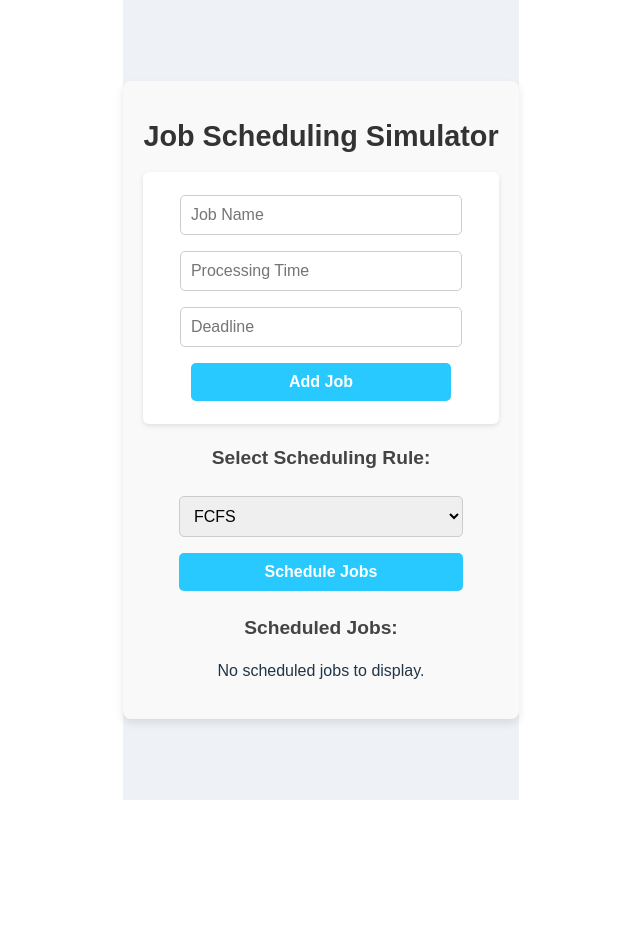
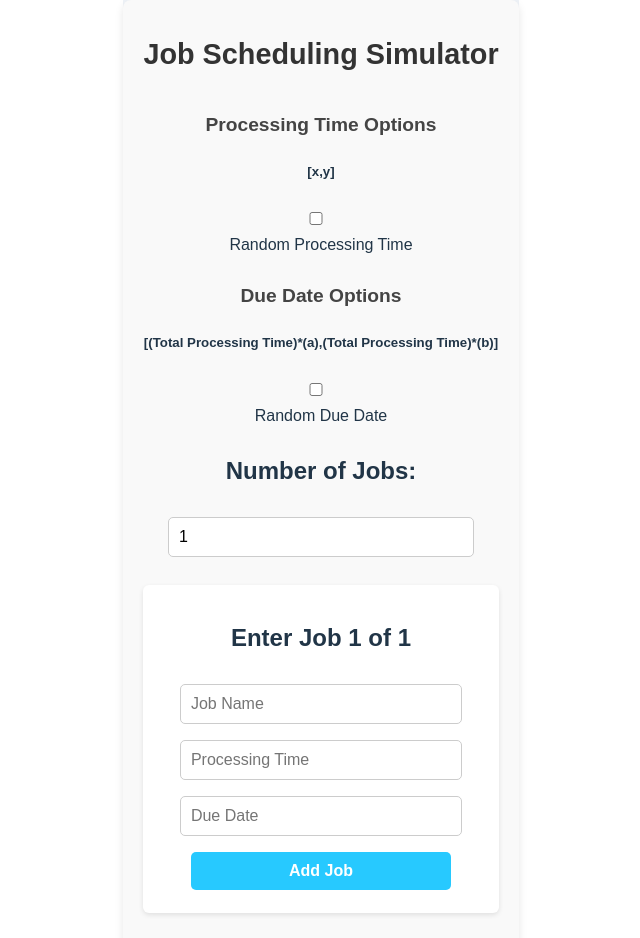
Before and after one commit to Vedansh7-7/Job-Scheduler, a React (Vite) app in the folder Frontend/PIE/: page / in a window 1280 px wide. Shown: the top 938 px of the page, without its empty margins (319-959 px from the left). Before the commit the page ends 800 px from the top, so only its background shows below. Built offline with nearby package versions, Linux system fonts and the light colour scheme.

Commit message:
Random and number of jobs

```diff
--- a/Frontend/PIE/src/App.css
+++ b/Frontend/PIE/src/App.css
@@ -1,5 +1,5 @@
 body, html {
-  height: 100%;
+  min-height: 100%;
   margin: 0;
   display: flex;
   justify-content: center;
@@ -16,6 +16,7 @@ body, html {
   background-color: #f9f9f9;
   border-radius: 8px;
   box-shadow: 0 4px 8px rgba(0, 0, 0, 0.1);
+  overflow-y: auto;
 }
 
 h1 {
@@ -112,3 +113,60 @@ select {
 select option {
   font-size: 1em;
 }
+
+/* New Styles for Random/Manual Entry Options */
+.random{
+  padding: 5px 0px;
+}
+
+.random label{
+    font-size: 16px;
+}
+
+
+.option-section {
+  width: 100%;
+  margin: 15px 0;
+  padding: 10px;
+  background-color: #f5f5f5;
+  border-radius: 6px;
+  box-shadow: 0 1px 3px rgba(0, 0, 0, 0.1);
+}
+
+.option-section h4 {
+  margin-bottom: 10px;
+  font-size: 1.1em;
+  color: #555;
+}
+
+.option-label {
+  display: block;
+  margin-bottom: 5px;
+  font-size: 0.9em;
+  color: #333;
+  text-align: left;
+  width: 80%;
+  max-width: 300px;
+}
+
+input[type="checkbox"] {
+  margin-right: 10px;
+}
+
+input.range-input {
+  display: inline-block;
+  width: 45%;
+  max-width: 130px;
+}
+
+.range-group {
+  display: flex;
+  justify-content: space-between;
+  width: 80%;
+  max-width: 300px;
+  margin-bottom: 10px;
+}
+
+.range-group input {
+  margin: 0;
+}
--- a/Frontend/PIE/src/App.jsx
+++ b/Frontend/PIE/src/App.jsx
@@ -1,4 +1,3 @@
-// App.js
 import React, { useState } from 'react';
 import JobForm from './Components/JobForm';
 import RuleSelector from './Components/RuleSelector';
@@ -7,29 +6,122 @@ import { scheduleJobs } from './Components/schedulingRules';
 import './App.css';
 
 function App() {
+  const [jobCount, setJobCount] = useState(1);
   const [jobs, setJobs] = useState([]);
   const [selectedRule, setSelectedRule] = useState("FCFS");
   const [scheduledJobs, setScheduledJobs] = useState([]);
+  const [processingTimeRandom, setProcessingTimeRandom] = useState(false);
+  const [dueDateRandom, setDueDateRandom] = useState(false);
+  const [processingRange, setProcessingRange] = useState({ min: 1, max: 10 });
+  const [dueDateMultiplier, setDueDateMultiplier] = useState({ a: 1, b: 2 });
 
-  const handleAddJob = (job) => {
-    setJobs([...jobs, job]);
+  const handleJobCountChange = (e) => setJobCount(Math.max(1, Number(e.target.value)));
+
+  const handleAddJob = (newJob) => {
+    setJobs([...jobs, newJob]);
   };
 
-  const handleRuleChange = (rule) => {
-    setSelectedRule(rule);
-  };
+  const handleRuleChange = (rule) => setSelectedRule(rule);
 
-  const handleScheduleJobs = () => {
-    const result = scheduleJobs(jobs, selectedRule);
-    setScheduledJobs(result);
-  };
+  const handleScheduleJobs = () => setScheduledJobs(scheduleJobs(jobs, selectedRule));
 
   return (
     <div className="App">
       <h1>Job Scheduling Simulator</h1>
-      <JobForm onAddJob={handleAddJob} />
-      <RuleSelector selectedRule={selectedRule} onRuleChange={handleRuleChange} />
-      <button onClick={handleScheduleJobs}>Schedule Jobs</button>
+
+      <div className="ptrandom random">
+        <h3>Processing Time Options</h3>
+        <h5>[x,y]</h5>
+        <label>
+          <input
+            type="checkbox"
+            checked={processingTimeRandom}
+            onChange={() => setProcessingTimeRandom(!processingTimeRandom)}
+          />
+          <br/>Random Processing Time
+        </label>
+        {processingTimeRandom && (
+          <div>
+            <span style={{fontWeight: 600}}>x: </span>
+            <input
+              type="number"
+              placeholder="Min"
+              value={processingRange.min}
+              onChange={(e) => setProcessingRange({ ...processingRange, min: Number(e.target.value) })}
+            />
+            <br/>
+            <span style={{fontWeight: 600}}>y: </span>
+            <input
+              type="number"
+              placeholder="Max"
+              value={processingRange.max}
+              onChange={(e) => setProcessingRange({ ...processingRange, max: Number(e.target.value) })}
+            />
+          </div>
+        )}
+      </div>
+
+      <div className="ddrandom random">
+        <h3>Due Date Options</h3>
+        <h5>[(Total Processing Time)*(a),(Total Processing Time)*(b)]</h5>
+        <label>
+          <input
+            type="checkbox"
+            checked={dueDateRandom}
+            onChange={() => setDueDateRandom(!dueDateRandom)}
+          />
+          <br/>Random Due Date
+        </label>
+        {dueDateRandom && (
+          <div>
+            <span style={{fontWeight: 600}}>a: </span>
+            <input
+              type="number"
+              placeholder="Multiplier a"
+              value={dueDateMultiplier.a}
+              onChange={(e) => setDueDateMultiplier({ ...dueDateMultiplier, a: Number(e.target.value) })}
+            />
+            <br/>
+            <span style={{fontWeight: 600}}>b: </span>
+            <input
+              type="number"
+              placeholder="Multiplier b"
+              value={dueDateMultiplier.b}
+              onChange={(e) => setDueDateMultiplier({ ...dueDateMultiplier, b: Number(e.target.value) })}
+            />
+          </div>
+        )}
+      </div>
+
+      <label>
+        <h2>Number of Jobs:</h2>
+        <input
+          type="number"
+          min="1"
+          value={jobCount}
+          onChange={handleJobCountChange}
+        />
+      </label>
+
+      {jobs.length < jobCount ? (
+        <JobForm
+          jobIndex={jobs.length}
+          jobCount={jobCount}
+          onAddJob={handleAddJob}
+          processingTimeRandom={processingTimeRandom}
+          dueDateRandom={dueDateRandom}
+        />
+      ) : (
+        <div>
+          <p>All jobs added!</p>
+          <RuleSelector
+            selectedRule={selectedRule}
+            onRuleChange={handleRuleChange}
+          />
+          <button onClick={handleScheduleJobs}>Schedule Jobs</button>
+        </div>
+      )}
+
       <ScheduleDisplay scheduledJobs={scheduledJobs} />
     </div>
   );
--- a/Frontend/PIE/src/Components/JobForm.jsx
+++ b/Frontend/PIE/src/Components/JobForm.jsx
@@ -1,7 +1,33 @@
-import React, { useState } from 'react';
+import React, { useState, useEffect } from 'react';
 
-function JobForm({ onAddJob }) {
-  const [job, setJob] = useState({ name: '', processingTime: '', deadline: '', slack: '' });
+function JobForm({ onAddJob, jobIndex, jobCount, processingTimeRandom, processingRange, dueDateRandom, dueDateMultiplier }) {
+  const [job, setJob] = useState({ name: '', processingTime: '', duedate: '' });
+  const [totalProcessingTime, setTotalProcessingTime] = useState(0);
+
+  useEffect(() => {
+    if (processingTimeRandom) {
+      // Generate random processing time within the specified range
+      const randomProcessingTime = Math.floor(Math.random() * (processingRange.max - processingRange.min + 1)) + processingRange.min;
+      setJob((prev) => ({ ...prev, processingTime: randomProcessingTime }));
+      setTotalProcessingTime((prev) => prev + randomProcessingTime);
+    } else {
+      // Reset processing time when not random
+      setJob((prev) => ({ ...prev, processingTime: '' }));
+    }
+  }, [processingTimeRandom, processingRange]);
+
+  useEffect(() => {
+    if (dueDateRandom && totalProcessingTime > 0) {
+      // Generate random due date based on total processing time and multiplier range
+      const randomDueDate = Math.floor(
+        Math.random() * (totalProcessingTime * dueDateMultiplier.b - totalProcessingTime * dueDateMultiplier.a + 1)
+      ) + totalProcessingTime * dueDateMultiplier.a;
+      setJob((prev) => ({ ...prev, duedate: randomDueDate }));
+    } else {
+      // Reset due date when not random
+      setJob((prev) => ({ ...prev, duedate: '' }));
+    }
+  }, [dueDateRandom, totalProcessingTime, dueDateMultiplier]);
 
   const handleChange = (e) => {
     const { name, value } = e.target;
@@ -10,17 +36,49 @@ function JobForm({ onAddJob }) {
 
   const handleSubmit = (e) => {
     e.preventDefault();
-    if (job.name && job.processingTime) {
-      onAddJob({ ...job, processingTime: parseInt(job.processingTime, 10), deadline: parseInt(job.deadline, 10), slack: parseInt(job.slack, 10) });
-      setJob({ name: '', processingTime: '', deadline: '', slack: '' });
+    if (job.name && (job.processingTime || processingTimeRandom)) {
+      onAddJob({
+        ...job,
+        processingTime: parseInt(job.processingTime, 10),
+        duedate: parseInt(job.duedate, 10),
+      });
+      // Reset job state after adding
+      setJob({ name: '', processingTime: '', duedate: '' });
     }
   };
 
   return (
     <form onSubmit={handleSubmit}>
-      <input type="text" name="name" placeholder="Job Name" value={job.name} onChange={handleChange} required />
-      <input type="number" name="processingTime" placeholder="Processing Time" value={job.processingTime} onChange={handleChange} required />
-      <input type="number" name="deadline" placeholder="Deadline" value={job.deadline} onChange={handleChange} />
+      <h2>Enter Job {jobIndex + 1} of {jobCount}</h2>
+      <input
+        type="text"
+        name="name"
+        placeholder="Job Name"
+        value={job.name}
+        onChange={handleChange}
+        required
+      />
+
+      {!processingTimeRandom && (
+        <input
+          type="number"
+          name="processingTime"
+          placeholder="Processing Time"
+          value={job.processingTime}
+          onChange={handleChange}
+          required
+        />
+      )}
+
+      {!dueDateRandom && (
+        <input
+          type="number"
+          name="duedate"
+          placeholder="Due Date"
+          value={job.duedate}
+          onChange={handleChange}
+        />
+      )}
       <button type="submit">Add Job</button>
     </form>
   );
```
